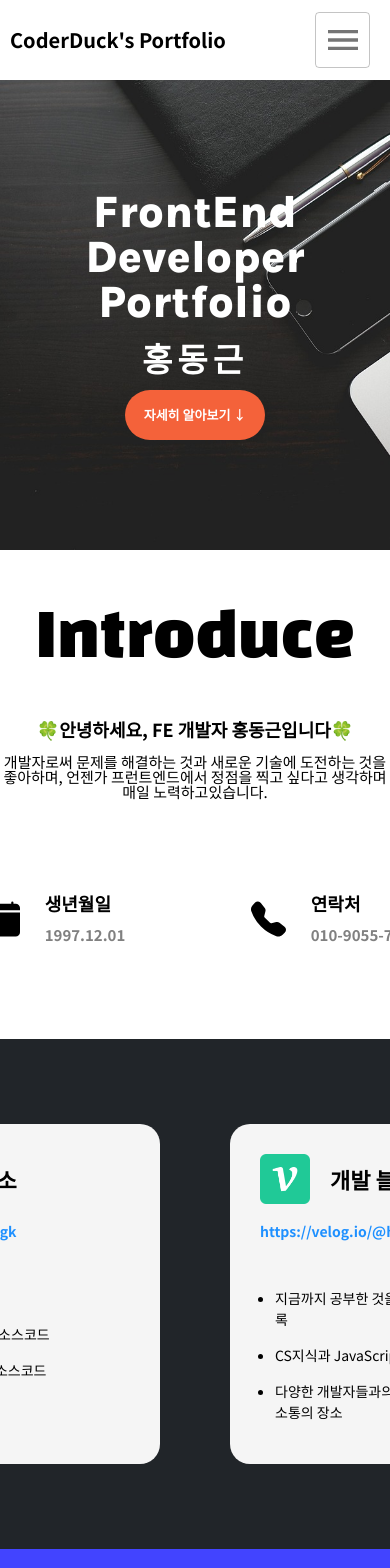
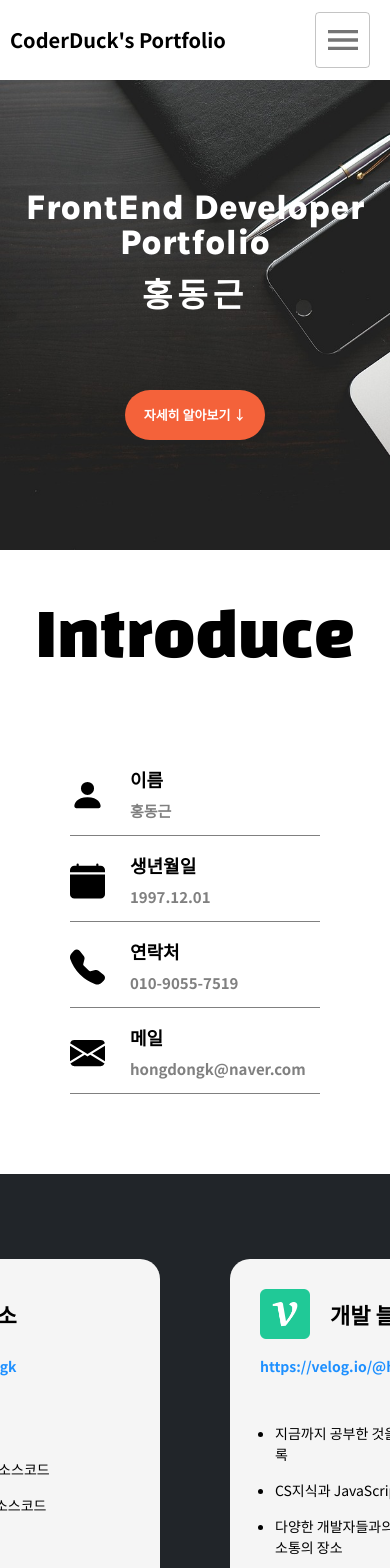
Before and after one commit to HongDongk/Portfolio, a React (Create React App) app: page / in a window 390 px wide. Shown: the top 1568 px of the page. Built offline with nearby package versions, Linux system fonts and the light colour scheme.

Commit message:
UPDATE: Intro 반응형 적용

```diff
--- a/src/components/Introduce.tsx
+++ b/src/components/Introduce.tsx
@@ -6,6 +6,7 @@ import calendar from '../assets/calendar-fill.svg';
 import telephone from '../assets/telephone-fill.svg';
 import github from '../assets/github.webp';
 import velog from '../assets/velog.png';
+import media from '../styles/media';
 
 export default function Introduce() {
   return (
@@ -108,6 +109,9 @@ const Info = styled.div`
   margin-top: 50px;
   width: 100%;
   text-align: center;
+  ${media.small`
+    display: none;
+  `};
 `;
 
 const Big = styled.p`
@@ -121,6 +125,9 @@ const Small = styled.p`
   width: 100%;
   text-align: center;
   font-size: 15px;
+  ${media.medium`
+    font-size: 13px;
+  `};
 `;
 
 const InfoBox = styled.div`
@@ -128,14 +135,27 @@ const InfoBox = styled.div`
   width: 100%;
   display: flex;
   justify-content: center;
+  ${media.medium`
+    width: 100%;
+    display: flex;
+    flex-direction: column;
+    align-items: center;
+    justify-content: center;
+  `};
 `;
 
 const InfoLine = styled.div`
   display: flex;
   justify-content: center;
   width: 320px;
-  min-width: 280px;
   height: 80px;
+  ${media.medium`
+    display:flex;
+    justify-content: start;
+    width: 250px;
+    margin-top:5px;
+    border-bottom : 0.5px solid gray;
+  `};
 `;
 
 const InfoImg = styled.img`
--- a/src/components/NavigationBar.tsx
+++ b/src/components/NavigationBar.tsx
@@ -1,8 +1,8 @@
 import { useState, useEffect } from 'react';
-import styled, { keyframes } from 'styled-components';
+import styled from 'styled-components';
 import media from '../styles/media';
 import MenuItem from '@mui/material/MenuItem';
-import Select, { SelectChangeEvent } from '@mui/material/Select';
+import Select from '@mui/material/Select';
 import MenuIcon from '@mui/icons-material/Menu';
 
 interface HeaderProps {
@@ -69,13 +69,18 @@ export default function NavigationBar() {
             IconComponent={(props) => (
               <MenuIcon {...props} sx={{ fontSize: '2.5rem' }} />
             )}
-            label="Menu"
             MenuProps={{
               disableScrollLock: true, // 스크롤 락 비활성화 제거
             }}
           >
             {listData.map((list) => (
               <MenuItem
+                selected
+                sx={{
+                  '&.Mui-selected': {
+                    backgroundColor: 'white',
+                  },
+                }}
                 key={list.id}
                 onClick={() => scrollToPosition(list.targetId)}
               >
@@ -160,7 +165,8 @@ const StyledSelect = styled(Select)`
   display: flex;
   justify-content: center;
   margin-left: auto;
-  input:focus {
-    outline: none;
-  }
 `;
+
+const StyledMenuItem = styled(MenuItem)`
+  color: red;
+`;
--- a/src/components/Top.tsx
+++ b/src/components/Top.tsx
@@ -2,6 +2,7 @@ import styled, { keyframes } from 'styled-components';
 import top from '../assets/top.jpg';
 import NavigationBar from './NavigationBar';
 import React, { useState, useEffect } from 'react';
+import media from '../styles/media';
 
 interface BackgroundProps {
   opacity: number;
@@ -68,6 +69,9 @@ const Middle = styled.div`
   text-align: center;
   color: white;
   font-size: 45px;
+  ${media.medium`
+    font-size: 35px;
+  `};
 `;
 
 const SubTitle = styled.p`
```
